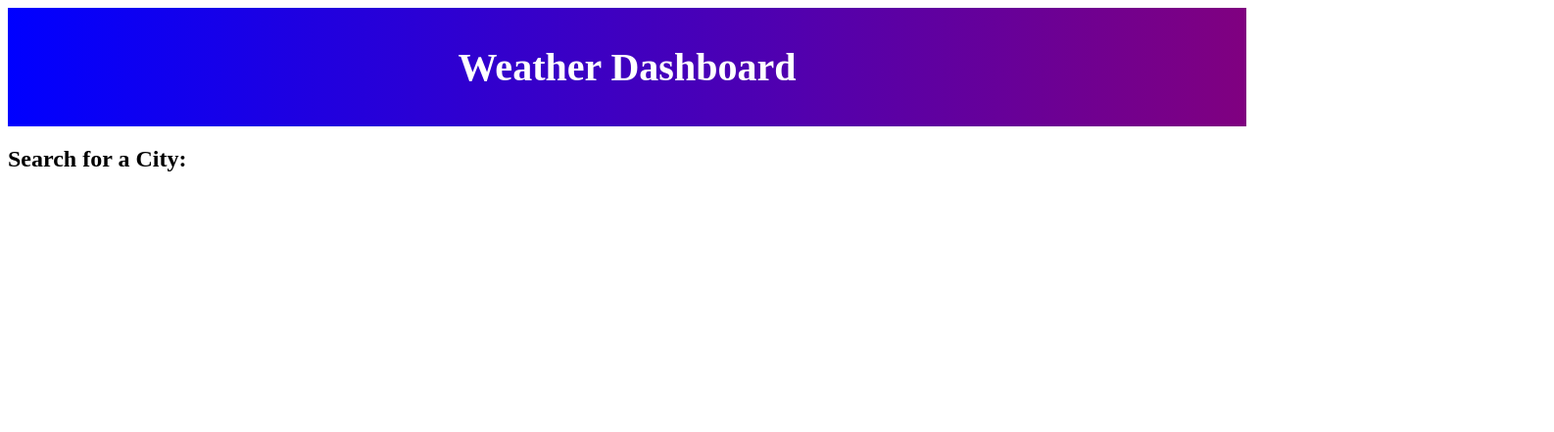
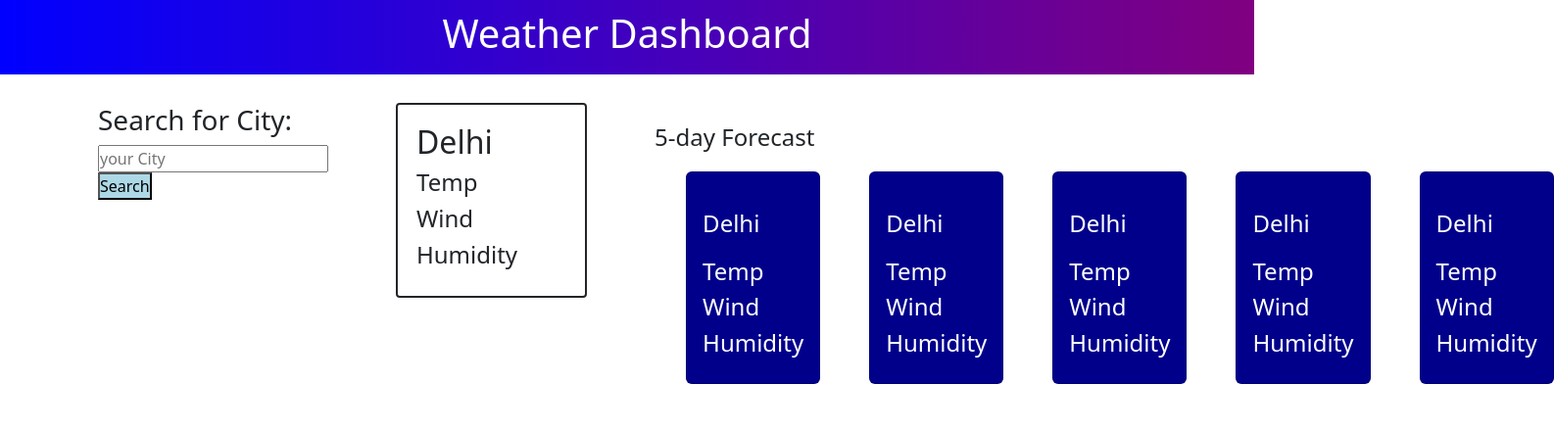
Before and after one commit to maritzadiaz77/BetterWeather, a plain HTML site: page index.html in a window 1280 px wide. Shown: the whole page at 98% size, 1586 px wide, since content can reach past the window. Drawn offline with nearby package versions, Linux system fonts and the light colour scheme.

Commit message:
Added readme, modified script, style, and completed html.

```diff
--- a/index.html
+++ b/index.html
@@ -3,20 +3,82 @@
 <head>
     <meta charset="UTF-8">
     <meta name="viewport" content="width=device-width, initial-scale=1.0">
-    <title>Better Weather</title>
-    <link rel="stylesheet" href="style.css">
+    <title>Better Weather Dashboard</title>
+<!-- bootstrap link goes here -->
+<link href="https://cdn.jsdelivr.net/npm/bootstrap@5.3.2/dist/css/bootstrap.min.css" rel="stylesheet"
+        integrity="sha384-T3c6CoIi6uLrA9TneNEoa7RxnatzjcDSCmG1MXxSR1GAsXEV/Dwwykc2MPK8M2HN" crossorigin="anonymous">
+    <link rel="stylesheet" href="style.css" />
 </head>
+<header><h1>Weather Dashboard</h1></header>
 <body>
-<header><h1>Weather Dashboard</h1></header>
-<section class="searchCity">
-<h1>Search for a City: </h1>
+    <div class="container">
+    <div class="Weather-input">
+<h3>Search for City: </h3>
+<input type="text" placeholder="your City">
+<button class="search-btn">Search</button>
+</div>
+<div class="separator"></div>
+    <!-- <button class="search-btn">Search</button> -->
+<div class="weather-data">
+    <div class="current-weather">
+        <div class="details">
+            <h2>Delhi</h2>
+            <h4>Temp</h4>
+            <h4>Wind</h4>
+            <h4>Humidity</h4>
+        </div>
+    </div>
+</div>
+<br>
+<div class="days-forecasts">
+    <h2> 5-day Forecast</h2>
+    <ul class="weather-cards">
+        <li class="card">
+            <h2>Delhi</h2>
+            <h4>Temp</h4>
+            <h4>Wind</h4>
+            <h4>Humidity</h4>
+        </li>
+        <li class="card">
+            <h2>Delhi</h2>
+            <h4>Temp</h4>
+            <h4>Wind</h4>
+            <h4>Humidity</h4>
+        </li>
+        <li class="card">
+            <h2>Delhi</h2>
+            <h4>Temp</h4>
+            <h4>Wind</h4>
+            <h4>Humidity</h4>
+        </li>
+        <li class="card">
+            <h2>Delhi</h2>
+            <h4>Temp</h4>
+            <h4>Wind</h4>
+            <h4>Humidity</h4>
+        </li>
+        <li class="card">
+            <h2>Delhi</h2>
+            <h4>Temp</h4>
+            <h4>Wind</h4>
+            <h4>Humidity</h4>
+        </li>
+    </ul>
+</div>
 
 
 
 
-</section>
 
 
-    <script src="script.js"></script>
+
+
+
+<script src="script.js"></script>
+
+
+
+</body>
+
 </body>
 </html>
--- a/script.js
+++ b/script.js
@@ -0,0 +1,46 @@
+var cityInput= document.querySelector(".city-input");
+var searchButton=document.querySelector(".search-btn");
+var temperature = document.querySelector(".temperature");
+//need help with this part
+var loc = document.querySelector(".location");
+
+let cityName = "";
+
+
+function handleWeatherResponse(data) {
+    temperature.textContent = "Temperature: " + Math.floor(data.main.temp) + "°F";
+    summary.textContent = "Weather Condition " + data.weather[0].description;
+    loc.textContent = cityName.name;
+  }
+  function searchWeather(cityName) {
+    fetch(`https://api.openweathermap.org/data/2.5/weather?q=${cityName}&units=imperial&appid=${weatherKey}`)
+    // https://api.openweathermap.org/data/2.5/forecast?lat={lat}&lon={lon}&appid={API key}
+    .then(function (response) {
+      return response.json();
+    })
+    .then(handleWeatherResponse);
+
+  }
+
+  //not too sure about this part someone tried to help me with
+  searchButton.addEventListener("click", function (event) {
+    event.preventDefault()
+    cityName = searchInput.value.trim()
+    console.log("cityName : " + cityName)
+    searchWeather(cityName)
+    console.log("getting ticket data")
+    getData(cityName)
+    localStorage.setItem("Saved Cities", JSON.stringify(cityName));
+    localStorage.setItem("Saved Events", JSON.stringify(eventList));
+  }
+
+
+
+//tutor was helpful with this seciton of code!!
+var getCityCoordinates =() =>{
+    var cityName = cityInput.Value.trim();
+    if(!cityName) return;//will return if this is empty, !means not
+    var weathercall = "https://api.openweathermap.org/data/2.5/weather?q=" + cityName + "&appid=17991d912ecf9f915449bc8b0469a6f4&units=imperial"
+}
+
+searchButton.addEventListener("click", getCityCoordinates);
--- a/style.css
+++ b/style.css
@@ -1,3 +1,9 @@
+*{
+   margin:0;
+   padding:0;
+   box-sizing: border-box;
+
+}
 header {
     padding: 10px;
     text-align: center;
@@ -5,3 +11,54 @@ header {
     color: white;
     font-size: 20px;
   }
+
+body {
+background: ffff;
+}
+.container{
+   display: flex;
+   gap: 35px;
+   padding:30px ;
+}
+.weather-input{
+   width: 550px;
+}
+.weather-input input{
+   width: 100%;
+   height: 46px;
+   outline: none;
+   padding: 0 17px;
+   margin: 10px 0 20px 0;
+ font-size:1.07rem;
+  border-radius:4px;
+   border: 1px solid #ccc
+}
+.search-btn{
+   background-color:lightblue;
+}
+.weather-data {
+   width:100%;
+}
+.current-weather{
+   outline: auto;
+   display: flex ;
+   padding: 20px 70px 20px 20px;
+   justify-content: space-between;
+}
+.days-forecasts h2{
+   font-size: 1.5rem;
+   margin:20px 0;
+}
+   .weather-cards {
+      display: flex;
+      gap: 50px;
+
+   }
+   .weather-cards .card{
+      list-style: none;
+      padding:18px 16px;
+      color:white;
+ background-color: darkblue;
+ padding: 18px 16px;
+
+   }
```
Also changed, not shown: 1 other file.
